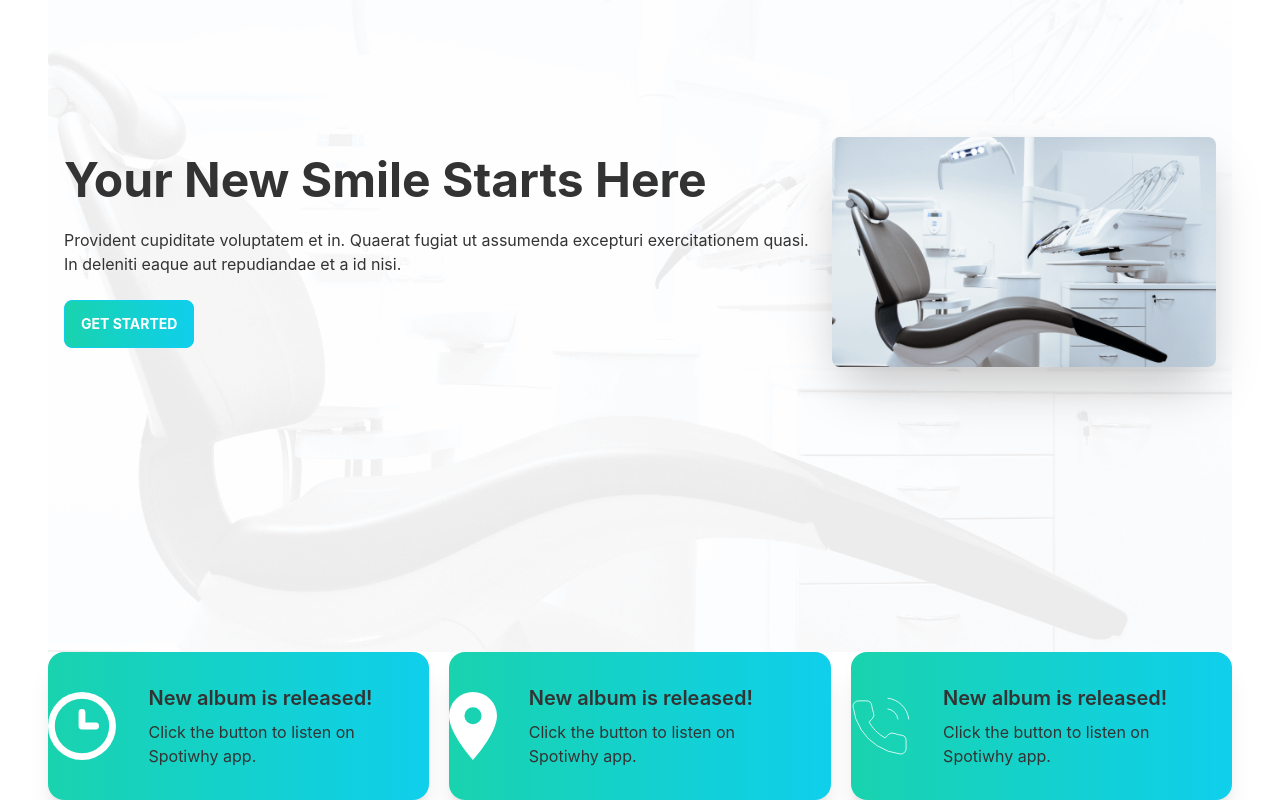
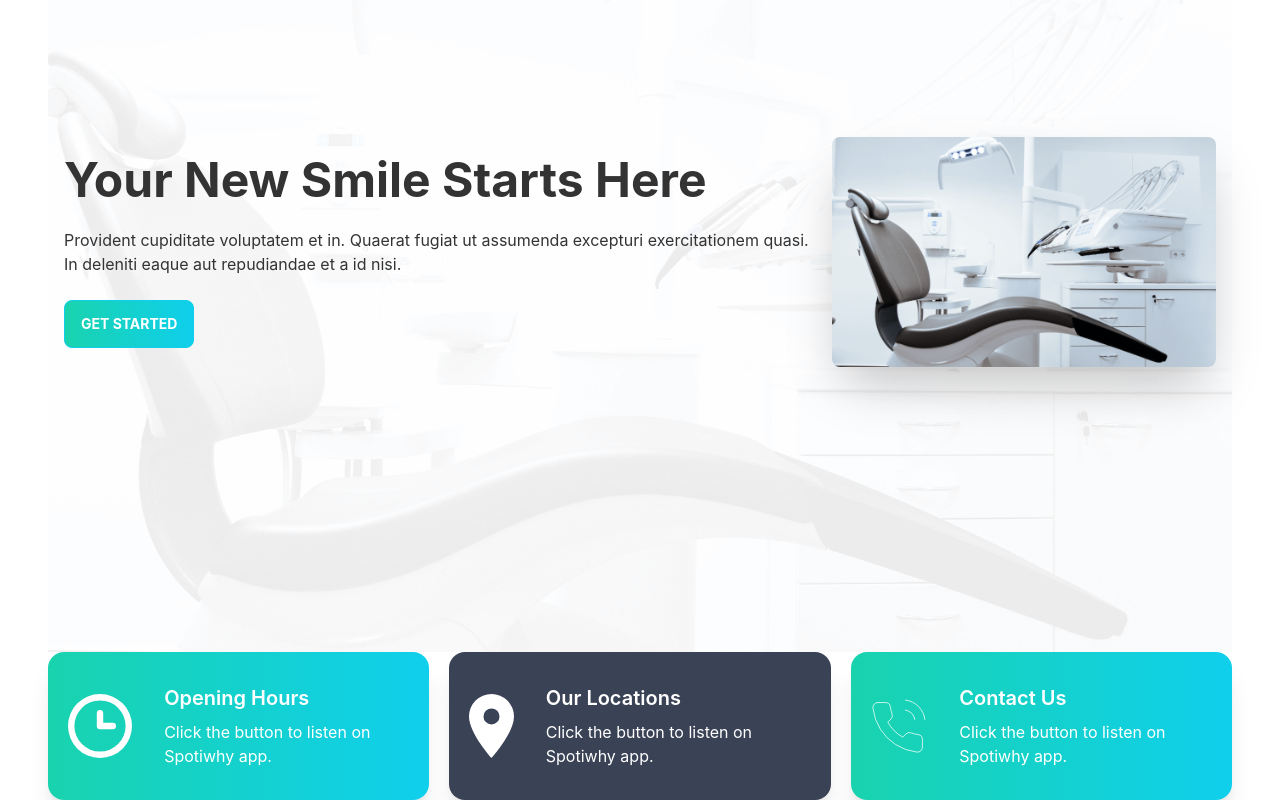
Before and after one commit to rakibul-wdp/doctors-portal, a React (Create React App) app: page / in a window 1280 px wide. Shown: the part 212-1012 px from the top of the page. Built offline with nearby package versions, Linux system fonts and the light colour scheme.

Commit message:
add info section with dynamic background color

```diff
--- a/src/Pages/Home/Info.js
+++ b/src/Pages/Home/Info.js
@@ -7,9 +7,9 @@
 const Info = () => {
   return (
     <div className='grid grid-cols-1 lg:grid-cols-3 gap-5'>
-      <InfoCard img={clock} />
-      <InfoCard img={marker} />
-      <InfoCard img={phone} />
+      <InfoCard cardTitle='Opening Hours' bgClass='bg-gradient-to-r from-secondary to-primary' img={clock} />
+      <InfoCard cardTitle='Our Locations' bgClass='bg-accent' img={marker} />
+      <InfoCard cardTitle='Contact Us' bgClass='bg-gradient-to-r from-secondary to-primary' img={phone} />
     </div>
   );
 };
--- a/src/Pages/Home/InfoCard.js
+++ b/src/Pages/Home/InfoCard.js
@@ -1,13 +1,13 @@
 import React from 'react';
 
-const InfoCard = ({ img }) => {
+const InfoCard = ({ img, cardTitle, bgClass }) => {
   return (
-    <div className='card lg:card-side bg-gradient-to-r from-secondary to-primary shadow-xl'>
-      <figure>
+    <div className={`card lg:card-side shadow-xl ${bgClass}`}>
+      <figure className='pl-5'>
         <img src={img} alt='Album' />
       </figure>
-      <div className='card-body'>
-        <h2 className='card-title'>New album is released!</h2>
+      <div className='card-body text-white'>
+        <h2 className='card-title'>{cardTitle}</h2>
         <p>Click the button to listen on Spotiwhy app.</p>
       </div>
     </div>
```
